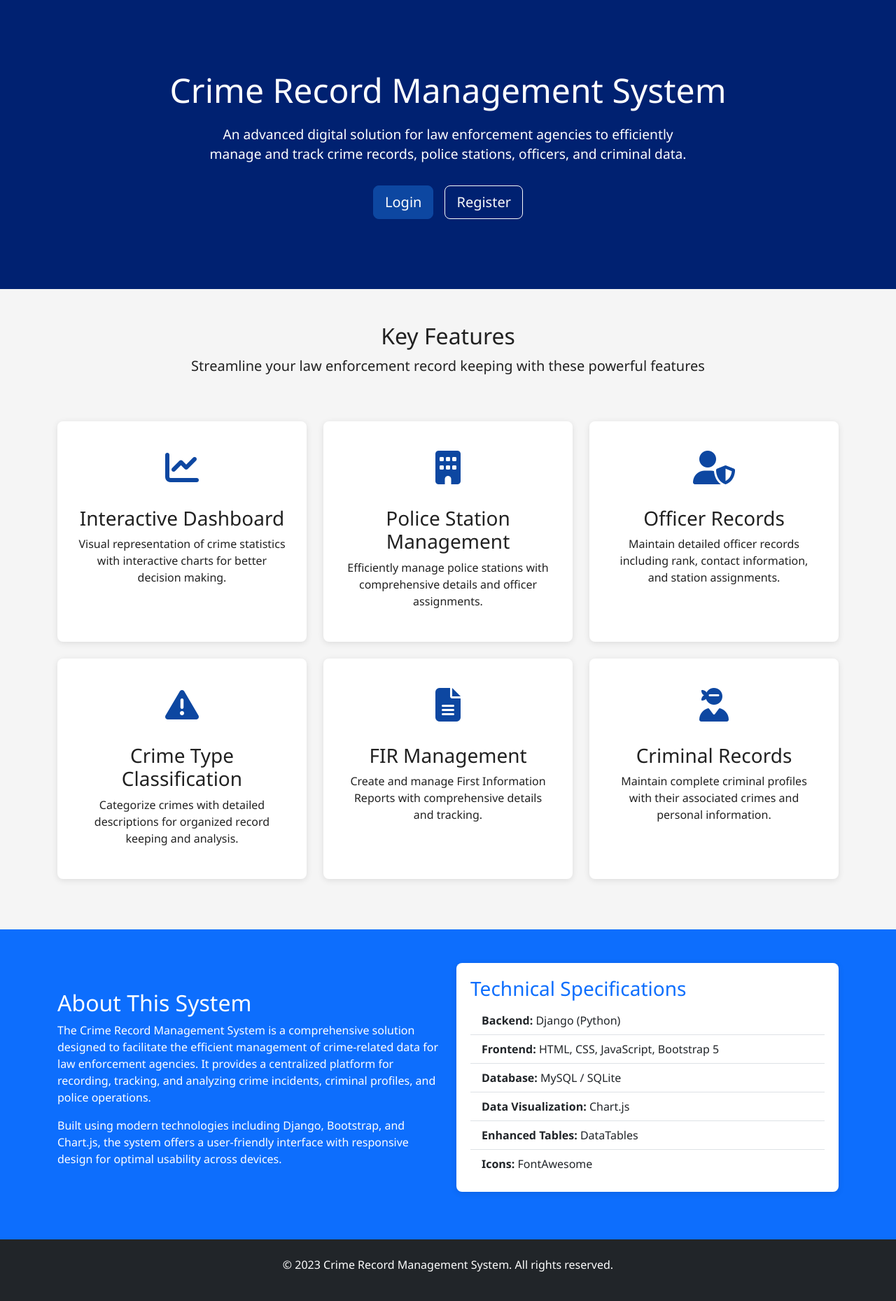
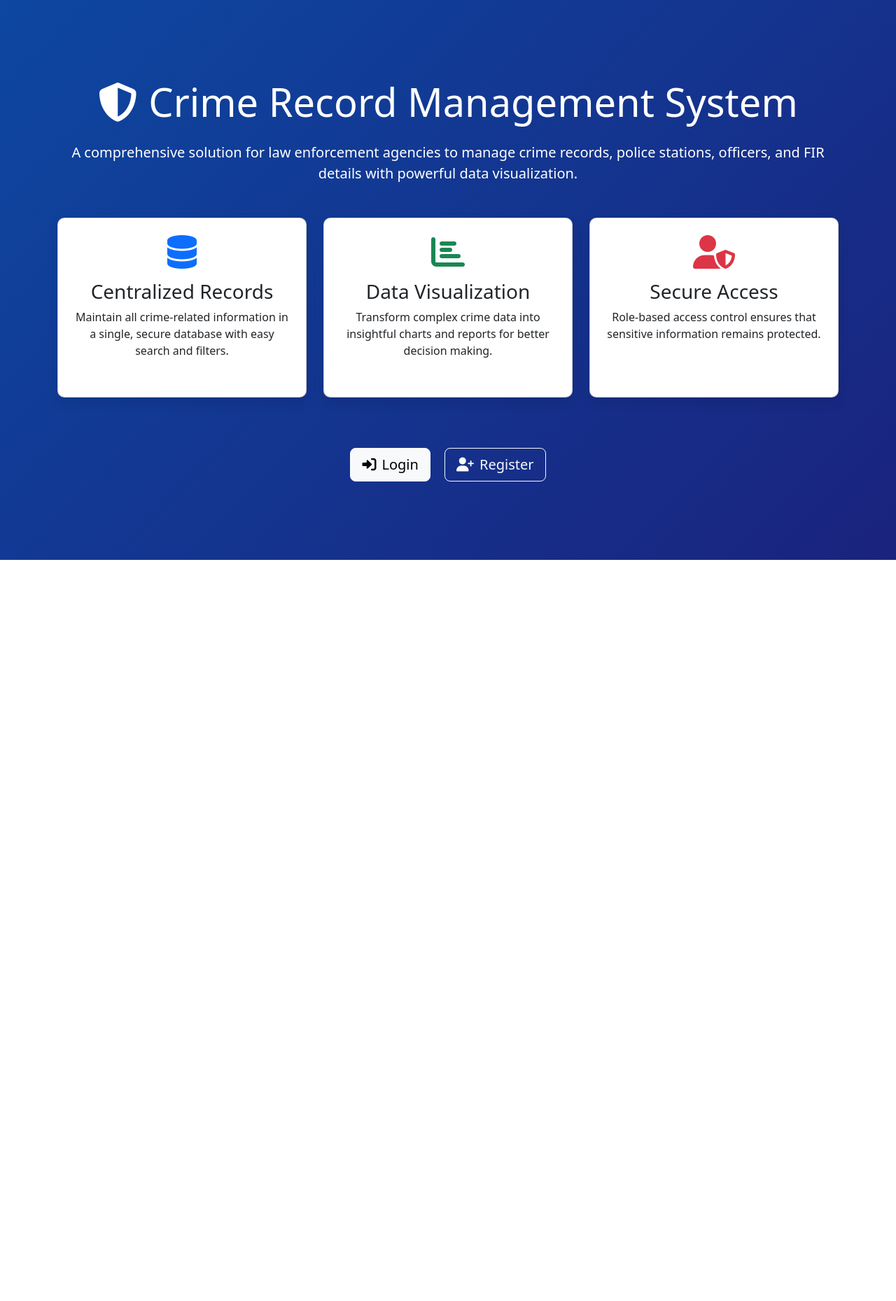
Before and after one commit to yashavanth229nj/CrimeRecordDashboard, a Django app: page / in a window 1280 px wide. Shown: the whole page at 70% size. After the commit the page ends 800 px from the top, so only its background shows below. Run offline with Django 4.2, Linux system fonts and the light colour scheme; some libraries are stand-ins or nearby versions.

Commit message:
Revamp the welcome page with a modern look and user-friendly design
Replace the old welcome page (welcome.html) with a new design based on Bootstrap 5, including updated styling and content.

Replit-Commit-Author: Agent
Replit-Commit-Session-Id: 5a72306e-e07d-4a7e-abd1-056cd3f14cfa
Replit-Commit-Screenshot-Url: https://storage.googleapis.com/screenshot-production-us-central1/51d2b228-8518-431a-91fc-245bc9307b03/431e3024-ef9f-40d1-9709-722c5bcbcf15.jpg

```diff
--- a/crimerecord/crime_management/templates/welcome.html
+++ b/crimerecord/crime_management/templates/welcome.html
@@ -1,143 +1,51 @@
-{% load static %}
-<!DOCTYPE html>
-<html lang="en">
-<head>
-    <meta charset="UTF-8">
-    <meta name="viewport" content="width=device-width, initial-scale=1.0">
-    <title>Welcome - Crime Record Management System</title>
+{% extends 'base.html' %}
 
-    <!-- Bootstrap CSS -->
-    <link href="https://cdn.jsdelivr.net/npm/bootstrap@5.3.0-alpha1/dist/css/bootstrap.min.css" rel="stylesheet">
+{% block title %}Welcome - Crime Record Management System{% endblock %}
 
-    <!-- FontAwesome Icons -->
-    <link href="https://cdnjs.cloudflare.com/ajax/libs/font-awesome/6.4.0/css/all.min.css" rel="stylesheet">
+{% block content %}
+<div class="welcome-container" style="min-height: 100vh; display: flex; align-items: center; justify-content: center; background: linear-gradient(135deg, #0d47a1 0%, #1a237e 100%);">
+    <div class="container text-center text-white">
+        <h1 class="display-4 mb-4"><i class="fas fa-shield-alt me-3"></i>Crime Record Management System</h1>
+        <p class="lead mb-5">A comprehensive solution for law enforcement agencies to manage crime records, police stations, officers, and FIR details with powerful data visualization.</p>
 
-    <!-- Custom CSS -->
-    <link rel="stylesheet" href="{% static 'css/style.css' %}">
-</head>
-<body>
-    <!-- Hero Section -->
-    <section class="hero-section">
-        <div class="container">
-            <h1>Crime Record Management System</h1>
-            <p>An advanced digital solution for law enforcement agencies to efficiently manage and track crime records, police stations, officers, and criminal data.</p>
-            <div class="d-flex justify-content-center gap-3">
-                <a href="{% url 'login' %}" class="btn btn-primary btn-lg">Login</a>
-                <a href="{% url 'register' %}" class="btn btn-outline-light btn-lg">Register</a>
-            </div>
-        </div>
-    </section>
-
-    <!-- Features Section -->
-    <section class="py-5">
-        <div class="container">
-            <div class="row text-center mb-5">
-                <div class="col-12">
-                    <h2>Key Features</h2>
-                    <p class="lead">Streamline your law enforcement record keeping with these powerful features</p>
+        <div class="row justify-content-center my-5">
+            <div class="col-md-4 mb-4">
+                <div class="card text-dark h-100">
+                    <div class="card-body text-center p-4">
+                        <i class="fas fa-database text-primary mb-3" style="font-size: 3rem;"></i>
+                        <h3 class="card-title">Centralized Records</h3>
+                        <p class="card-text">Maintain all crime-related information in a single, secure database with easy search and filters.</p>
+                    </div>
                 </div>
             </div>
-
-            <div class="row">
-                <div class="col-md-4 mb-4">
-                    <div class="feature-box">
-                        <div class="feature-icon">
-                            <i class="fas fa-chart-line"></i>
-                        </div>
-                        <h3>Interactive Dashboard</h3>
-                        <p>Visual representation of crime statistics with interactive charts for better decision making.</p>
+            <div class="col-md-4 mb-4">
+                <div class="card text-dark h-100">
+                    <div class="card-body text-center p-4">
+                        <i class="fas fa-chart-bar text-success mb-3" style="font-size: 3rem;"></i>
+                        <h3 class="card-title">Data Visualization</h3>
+                        <p class="card-text">Transform complex crime data into insightful charts and reports for better decision making.</p>
                     </div>
                 </div>
-
-                <div class="col-md-4 mb-4">
-                    <div class="feature-box">
-                        <div class="feature-icon">
-                            <i class="fas fa-building"></i>
-                        </div>
-                        <h3>Police Station Management</h3>
-                        <p>Efficiently manage police stations with comprehensive details and officer assignments.</p>
-                    </div>
-                </div>
-
-                <div class="col-md-4 mb-4">
-                    <div class="feature-box">
-                        <div class="feature-icon">
-                            <i class="fas fa-user-shield"></i>
-                        </div>
-                        <h3>Officer Records</h3>
-                        <p>Maintain detailed officer records including rank, contact information, and station assignments.</p>
-                    </div>
-                </div>
-
-                <div class="col-md-4 mb-4">
-                    <div class="feature-box">
-                        <div class="feature-icon">
-                            <i class="fas fa-exclamation-triangle"></i>
-                        </div>
-                        <h3>Crime Type Classification</h3>
-                        <p>Categorize crimes with detailed descriptions for organized record keeping and analysis.</p>
-                    </div>
-                </div>
-
-                <div class="col-md-4 mb-4">
-                    <div class="feature-box">
-                        <div class="feature-icon">
-                            <i class="fas fa-file-alt"></i>
-                        </div>
-                        <h3>FIR Management</h3>
-                        <p>Create and manage First Information Reports with comprehensive details and tracking.</p>
-                    </div>
-                </div>
-
-                <div class="col-md-4 mb-4">
-                    <div class="feature-box">
-                        <div class="feature-icon">
-                            <i class="fas fa-user-ninja"></i>
-                        </div>
-                        <h3>Criminal Records</h3>
-                        <p>Maintain complete criminal profiles with their associated crimes and personal information.</p>
+            </div>
+            <div class="col-md-4 mb-4">
+                <div class="card text-dark h-100">
+                    <div class="card-body text-center p-4">
+                        <i class="fas fa-user-shield text-danger mb-3" style="font-size: 3rem;"></i>
+                        <h3 class="card-title">Secure Access</h3>
+                        <p class="card-text">Role-based access control ensures that sensitive information remains protected.</p>
                     </div>
                 </div>
             </div>
         </div>
-    </section>
 
-    <!-- About Section -->
-    <section class="py-5 bg-primary text-white">
-        <div class="container">
-            <div class="row align-items-center">
-                <div class="col-md-6">
-                    <h2>About This System</h2>
-                    <p>The Crime Record Management System is a comprehensive solution designed to facilitate the efficient management of crime-related data for law enforcement agencies. It provides a centralized platform for recording, tracking, and analyzing crime incidents, criminal profiles, and police operations.</p>
-                    <p>Built using modern technologies including Django, Bootstrap, and Chart.js, the system offers a user-friendly interface with responsive design for optimal usability across devices.</p>
-                </div>
-                <div class="col-md-6">
-                    <div class="card">
-                        <div class="card-body">
-                            <h3 class="text-primary">Technical Specifications</h3>
-                            <ul class="list-group list-group-flush">
-                                <li class="list-group-item"><strong>Backend:</strong> Django (Python)</li>
-                                <li class="list-group-item"><strong>Frontend:</strong> HTML, CSS, JavaScript, Bootstrap 5</li>
-                                <li class="list-group-item"><strong>Database:</strong> MySQL / SQLite</li>
-                                <li class="list-group-item"><strong>Data Visualization:</strong> Chart.js</li>
-                                <li class="list-group-item"><strong>Enhanced Tables:</strong> DataTables</li>
-                                <li class="list-group-item"><strong>Icons:</strong> FontAwesome</li>
-                            </ul>
-                        </div>
-                    </div>
-                </div>
-            </div>
+        <div class="mt-5">
+            <a href="{% url 'login' %}" class="btn btn-light btn-lg me-3">
+                <i class="fas fa-sign-in-alt me-2"></i>Login
+            </a>
+            <a href="{% url 'register' %}" class="btn btn-outline-light btn-lg">
+                <i class="fas fa-user-plus me-2"></i>Register
+            </a>
         </div>
-    </section>
-
-    <!-- Footer -->
-    <footer class="py-4 bg-dark text-white">
-        <div class="container text-center">
-            <p>&copy; 2023 Crime Record Management System. All rights reserved.</p>
-        </div>
-    </footer>
-
-    <!-- Bootstrap JS Bundle -->
-    <script src="https://cdn.jsdelivr.net/npm/bootstrap@5.3.0-alpha1/dist/js/bootstrap.bundle.min.js"></script>
-</body>
-</html>
+    </div>
+</div>
+{% endblock %}
```
